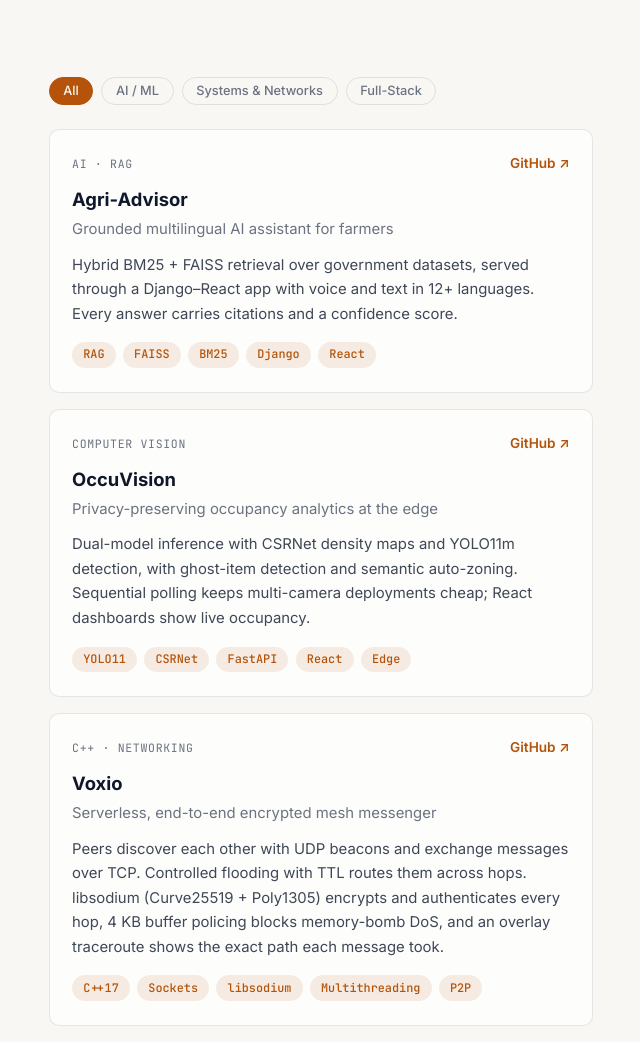
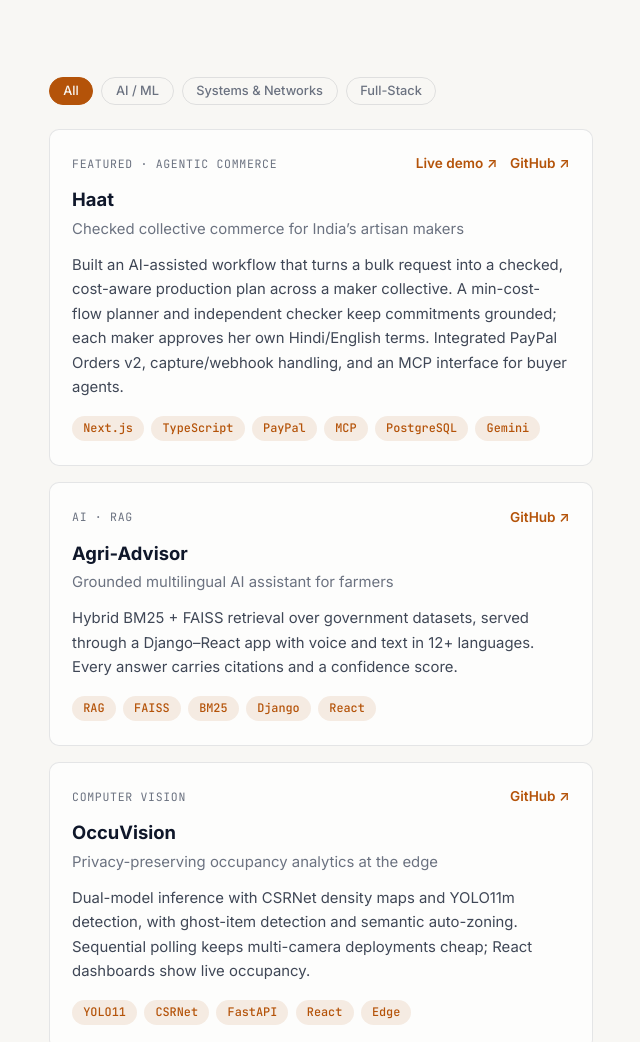
Before and after one commit to Abhinav0821/Abhinav0821.github.io, a plain HTML site: page index.html in a window 1280 px wide. Shown: the part 1900-2942 px from the top of the page, without its empty margins (583-1223 px from the left). Drawn offline with Linux system fonts and the light colour scheme.

Commit message:
Add Haat to portfolio projects

```diff
--- a/assets/css/style.css
+++ b/assets/css/style.css
@@ -247,8 +247,8 @@ main { padding: 2rem 0 4rem; }
 .project[hidden] { display: none; }
 .project-head { display: flex; justify-content: space-between; align-items: center; gap: 1rem; }
 .project-kind { font-size: 0.72rem; color: var(--text-muted); text-transform: uppercase; letter-spacing: 0.06em; }
+.project-links { display: flex; flex-wrap: wrap; justify-content: flex-end; gap: 0.8rem; }
 .project-link { font-size: 0.85rem; font-weight: 600; color: var(--accent); }
-.project-link::after { content: ""; position: absolute; inset: 0; border-radius: inherit; } /* whole card clickable */
 .project-link:hover { text-decoration: underline; }
 .project h4 { margin: 0.6rem 0 0; font-size: 1.15rem; color: var(--text-strong); }
 .project:hover h4 { color: var(--accent); }
--- a/index.html
+++ b/index.html
@@ -204,6 +204,20 @@
         </div>
 
         <ul class="projects">
+          <li class="project" data-cat="ai fullstack systems">
+            <div class="project-head">
+              <span class="project-kind mono">Featured · Agentic Commerce</span>
+              <span class="project-links">
+                <a class="project-link" href="https://haat-teal.vercel.app" target="_blank" rel="noopener" aria-label="Open Haat live demo">Live demo ↗</a>
+                <a class="project-link" href="https://github.com/Abhinav0821/Haat" target="_blank" rel="noopener" aria-label="Haat on GitHub">GitHub ↗</a>
+              </span>
+            </div>
+            <h4>Haat</h4>
+            <p class="project-sub">Checked collective commerce for India’s artisan makers</p>
+            <p>Built an AI-assisted workflow that turns a bulk request into a checked, cost-aware production plan across a maker collective. A min-cost-flow planner and independent checker keep commitments grounded; each maker approves her own Hindi/English terms. Integrated PayPal Orders v2, capture/webhook handling, and an MCP interface for buyer agents.</p>
+            <ul class="tags"><li>Next.js</li><li>TypeScript</li><li>PayPal</li><li>MCP</li><li>PostgreSQL</li><li>Gemini</li></ul>
+          </li>
+
           <li class="project" data-cat="ai fullstack">
             <div class="project-head">
               <span class="project-kind mono">AI · RAG</span>
```
